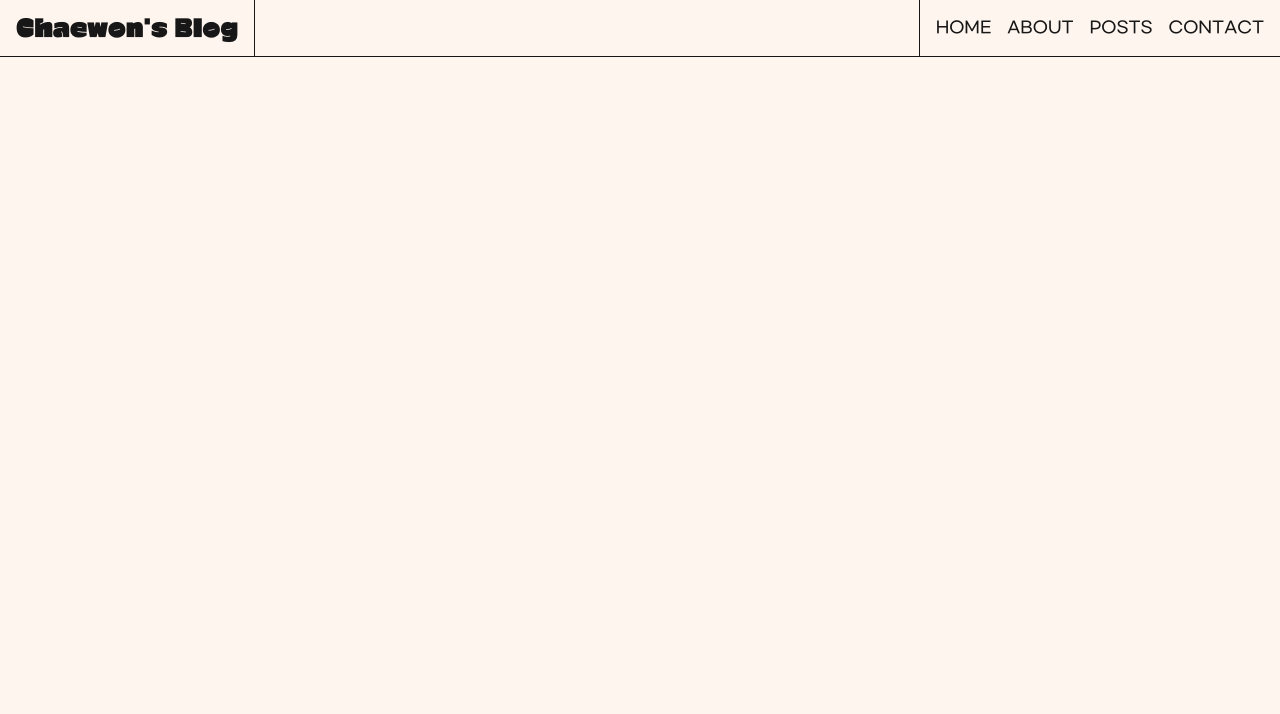
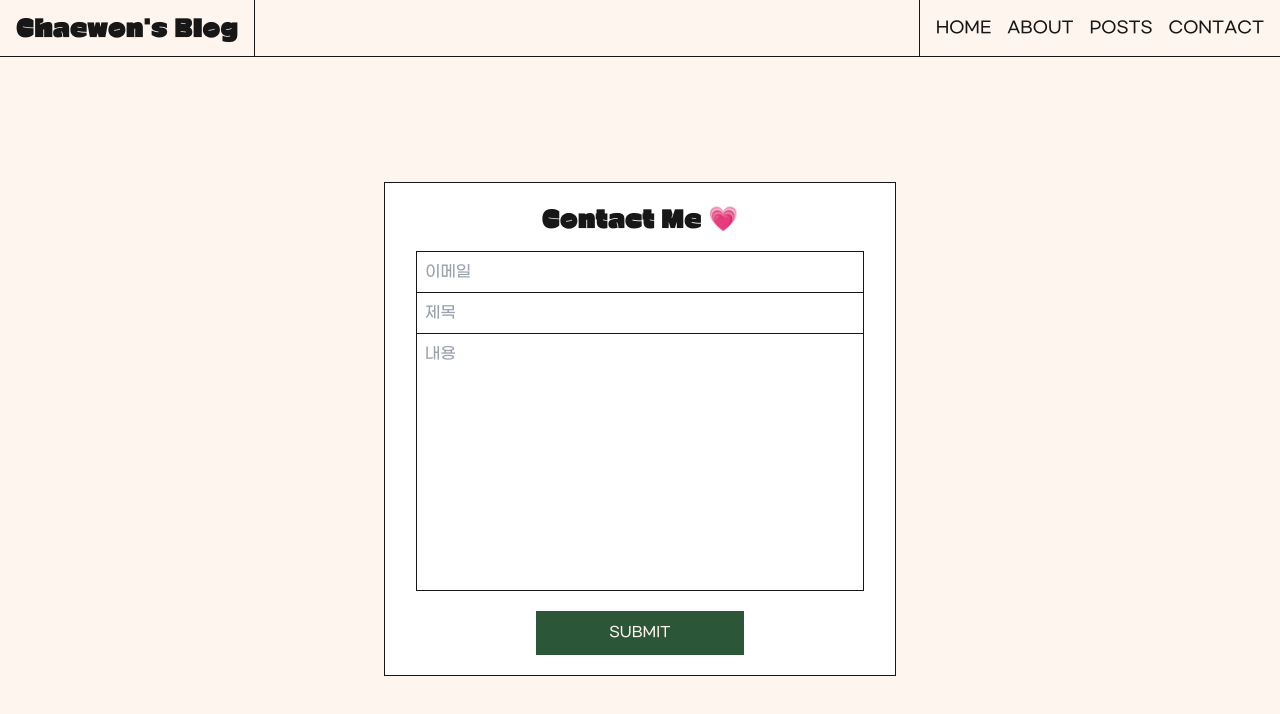
Before and after one commit to ychae030/next_blog, a Next.js app: page /contact in a window 1280 px wide. Shown: the top 714 px of the page. Built offline with nearby package versions, Linux system fonts and the light colour scheme.

Commit message:
Feat: about, contact page layout

```diff
--- /dev/null
+++ b/src/app/about/layout.tsx
@@ -0,0 +1,10 @@
+import Container from "@/components/common/Container";
+import React from "react";
+
+export default function layout({
+  children,
+}: Readonly<{
+  children: React.ReactNode;
+}>) {
+  return <Container>{children}</Container>;
+}
--- a/src/app/about/page.tsx
+++ b/src/app/about/page.tsx
@@ -1,5 +1,10 @@
+import Profile from "@/components/about/Profile";
 import React from "react";
 
 export default function AboutPage() {
-  return <div></div>;
+  return (
+    <section>
+      <Profile />
+    </section>
+  );
 }
--- a/src/app/contact/page.tsx
+++ b/src/app/contact/page.tsx
@@ -1,5 +1,12 @@
+import Container from "@/components/common/Container";
+import Form from "@/components/contact/Form";
 import React from "react";
+import styles from "@/styles/ContactPage.module.css";
 
 export default function ContactPage() {
-  return <div></div>;
+  return (
+    <section className={`${styles.fromWrap} flex items-center justify-center`}>
+      <Form />
+    </section>
+  );
 }
--- /dev/null
+++ b/src/components/contact/Form.tsx
@@ -0,0 +1,88 @@
+"use client";
+import React, { ChangeEvent, FormEvent, useState } from "react";
+
+export type FromType = {
+  from: string;
+  title: string;
+  body: string;
+};
+const INITIAL_FORM = {
+  from: "",
+  title: "",
+  body: "",
+};
+export default function Form() {
+  const [form, setForm] = useState<FromType>(INITIAL_FORM);
+
+  const handleChange = (
+    e: ChangeEvent<HTMLInputElement | HTMLTextAreaElement>,
+  ) => {
+    const { name, value } = e.target;
+    setForm((prev) => ({ ...prev, [name]: value }));
+  };
+
+  const handleSubmit = (e: FormEvent<HTMLFormElement>) => {
+    e.preventDefault();
+    console.log(form);
+    setForm(INITIAL_FORM);
+  };
+  return (
+    <div className="mx-auto w-full max-w-lg border border-foreground bg-white py-5">
+      <h2 className="mb-4 text-center font-[family-name:var(--font-changwon-bold)] text-2xl">
+        Contact Me 💗
+      </h2>
+      <form
+        onSubmit={handleSubmit}
+        className="mx-auto flex w-full max-w-md flex-col justify-center border border-foreground bg-slate-100"
+      >
+        <label htmlFor="from" className="hidden">
+          이메일
+        </label>
+        <input
+          className="border-b border-foreground p-2"
+          type="email"
+          name="from"
+          id="from"
+          required
+          onChange={handleChange}
+          value={form.from}
+          placeholder="이메일"
+        />
+
+        <label htmlFor="title" className="hidden">
+          제목
+        </label>
+        <input
+          className="border-b border-foreground p-2"
+          type="text"
+          name="title"
+          id="title"
+          required
+          onChange={handleChange}
+          value={form.title}
+          placeholder="제목"
+        />
+
+        <label htmlFor="body" className="hidden">
+          내용
+        </label>
+        <textarea
+          className="h-full w-full resize-none p-2"
+          name="body"
+          id="body"
+          rows={10}
+          required
+          onChange={handleChange}
+          value={form.body}
+          placeholder="내용"
+        />
+      </form>
+      <button
+        className="mx-auto mt-5 flex w-full max-w-52 justify-center bg-brand py-3 text-sm text-background hover:bg-sub hover:text-foreground"
+        type="submit"
+      >
+        SUBMIT
+      </button>
+    </div>
+  );
+}
--- /dev/null
+++ b/src/styles/ContactPage.module.css
@@ -0,0 +1,3 @@
+.fromWrap {
+  height: calc(100vh - 57px);
+}
```
